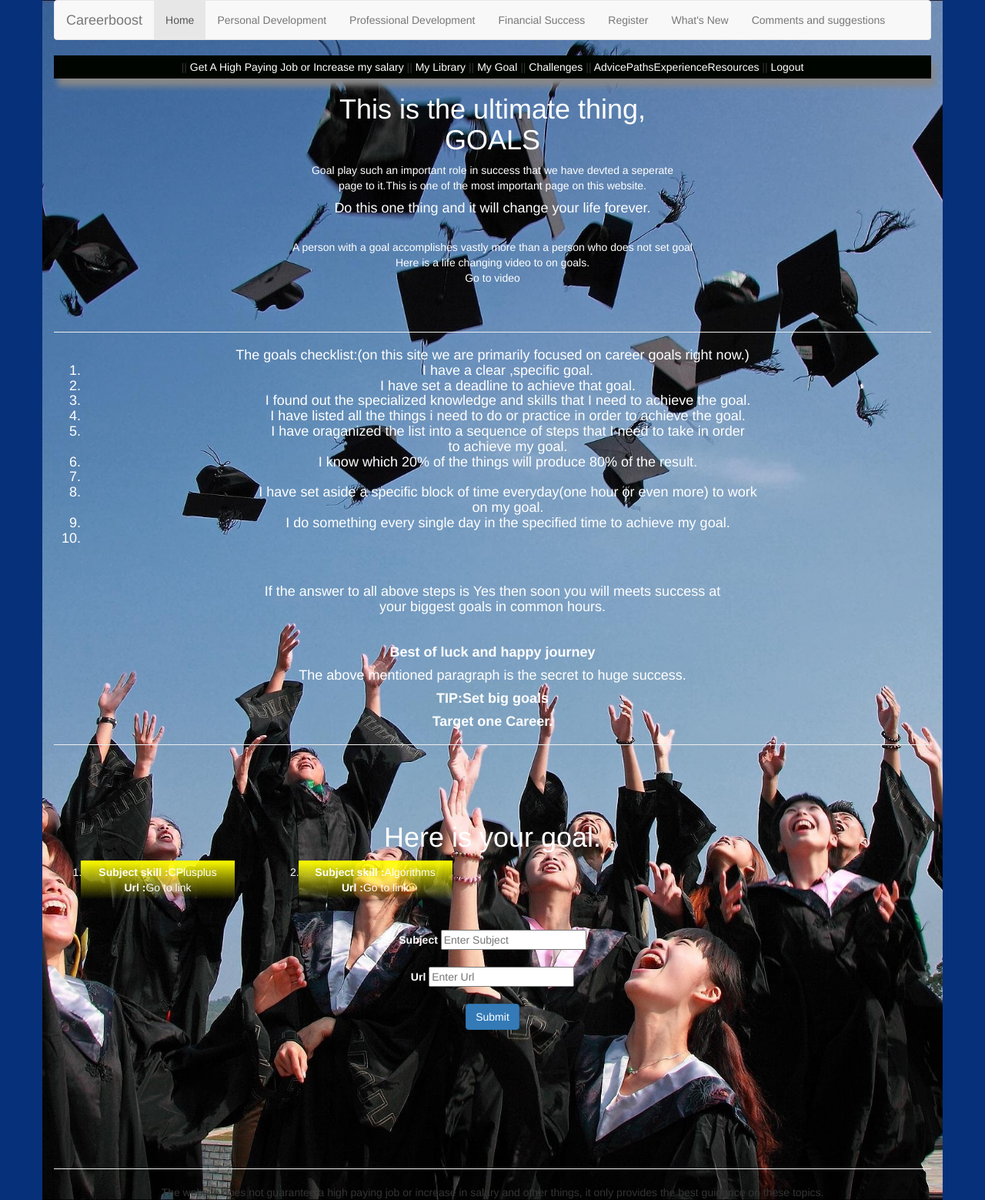
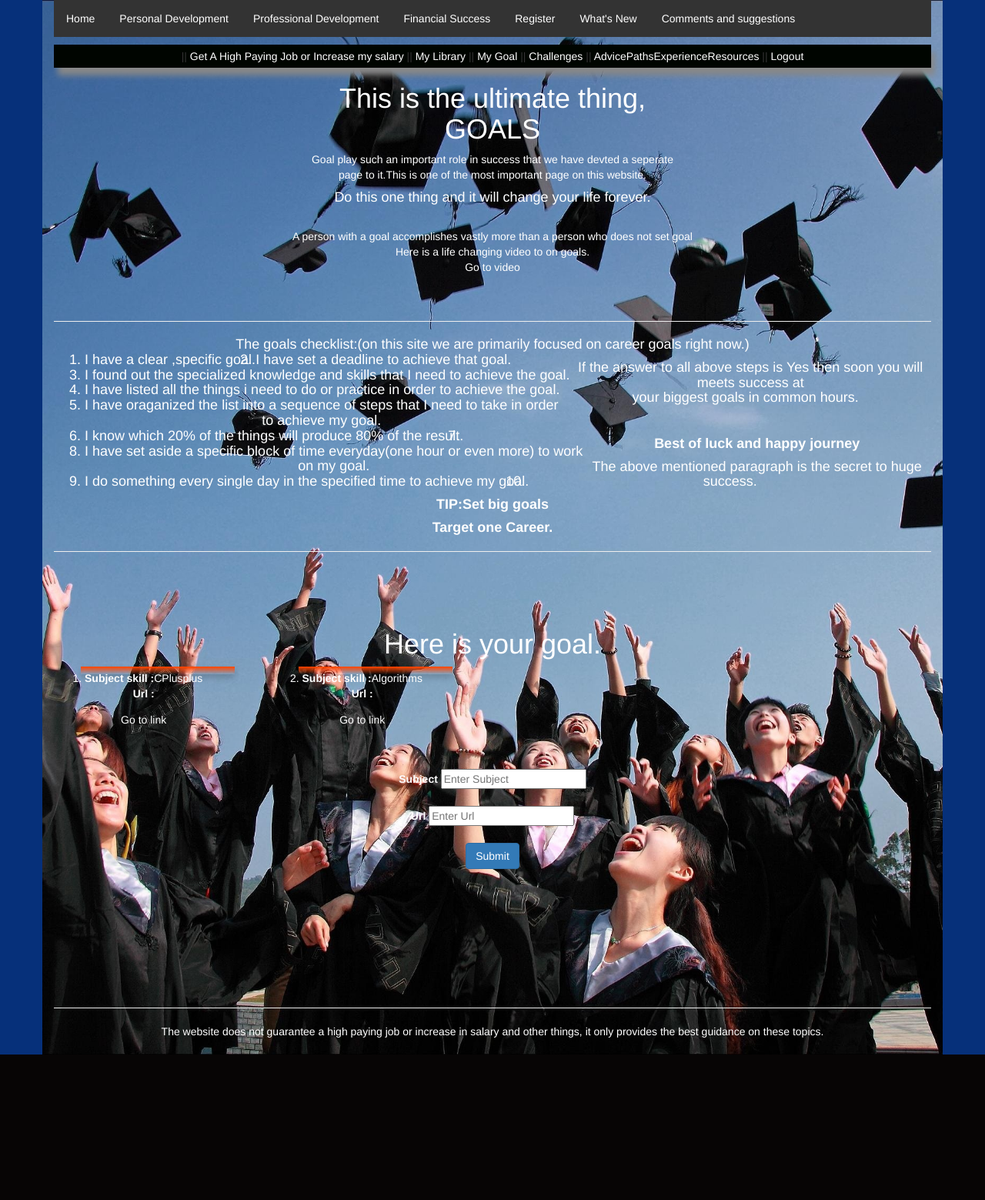
Before and after one commit to kp1311/TheWebsite, a Django app: page /FirstApp/MyGoal/ in a window 1280 px wide. Shown: the whole page at 77% size. After the commit the page ends 1370 px from the top, so only its background shows below. Run offline with Django 3.2, Linux system fonts and the light colour scheme; a user stored in the database is signed in; data comes from the database, SQL or seed files in the repository; both versions use the stored data as it was after the commit; some libraries are stand-ins or nearby versions.

Commit message:
commit 9.1 final look

```diff
--- a/static/css/mystyle.css
+++ b/static/css/mystyle.css
@@ -23,6 +23,7 @@
 a:visited {
   color: #07F5E3  ;
 }
+
 
 .card7 : a:link,a:visited {
   color:red;
@@ -123,9 +124,9 @@
 }
 
 .button {
+   border: 2px solid white;
+  background-color: #2F2DEA;
 
-  background-color: #2F2DEA;
-  border: none;
   color: white;
   padding: 5px 15px;
   text-align: center;
@@ -202,7 +203,7 @@
   width: 200px;
   height: auto;
 
-  background-image: linear-gradient(to top, rgba(255,0,0,0), rgba(255,255,0,1));
+  background-image: linear-gradient(to top, rgba(255,0,0,0), rgba(255,69,0,1));
 }
 .card5 {
   box-shadow: 0 4px 8px 0 rgba(0, 0, 0, 0.2); /* this adds the "card" effect */
@@ -213,7 +214,7 @@
   width: 200px;
   height: auto;
 
-  background-image: linear-gradient(to top, rgba(255,0,0,0), rgba(255,255,0,1));
+  background-image: linear-gradient(to top, rgba(255,0,0,0), rgba(255,69,0,1));
 }
 
 .card6 {
@@ -225,7 +226,7 @@
   width: 200px;
   height: auto;
 
-  background-image: linear-gradient(to top, rgba(255,0,0,0), rgba(255,255,0,1));
+  background-image: linear-gradient(to top, rgba(255,0,0,0), rgba(255,69,0,1));
 }
 
 /* Responsive columns - one column layout (vertical) on small screens */
@@ -265,7 +266,7 @@
   width: 200px;
   height: auto;
 
-  background-image: linear-gradient(to top, rgba(255,0,0,0), rgba(255,255,0,1));
+  background-image: linear-gradient(to top, rgba(255,0,0,0), rgba(255,69,0,1));
 }
 .card9 {
   box-shadow: 0 4px 8px 0 rgba(0, 0, 0, 0.2); /* this adds the "card" effect */
@@ -281,3 +282,27 @@
 .white{
 color:white;
 }
+
+ul {
+  list-style-type: none;
+  margin: 0;
+  padding: 0;
+  overflow: hidden;
+  background-color: #333;
+}
+
+li {
+  float: left;
+}
+
+li a {
+  display: block;
+  color: white;
+  text-align: center;
+  padding: 14px 16px;
+  text-decoration: none;
+}
+
+li a:hover {
+  background-color:lightgreen;
+}
--- a/templates/FirstApp/Backup.html
+++ b/templates/FirstApp/Backup.html
@@ -3,7 +3,7 @@
   <div class="white">  Know about a good resource that you dont find on our website,<br>
     Add it to the Website.<br><br></div>
 
-  <a href="{% url 'FirstApp:AddResource' %}">Add a resource</a><br><br>
+<div class="orange">  <a href="{% url 'FirstApp:AddResource' %}">Add a resource</a><br><br></div>
 <div class="row">
   <ol>
 
--- a/templates/FirstApp/Bank_Po.html
+++ b/templates/FirstApp/Bank_Po.html
@@ -3,7 +3,7 @@
 <div class="white">Know about a good resource that you dont find on our website,<br>
     Add it to the Website.<br><br></div>
 
-  <a href="{% url 'FirstApp:AddResource' %}">Add a resource</a><br><br>
+  <div class="orange"><a href="{% url 'FirstApp:AddResource' %}">Add a resource</a><br><br></div>
 <div class="row">
   <ol>
 
--- a/templates/FirstApp/Base.html
+++ b/templates/FirstApp/Base.html
@@ -17,14 +17,9 @@
 <div id="header">
 <div class="container" style="background-color: rgba(255, 255, 255, 0.30)">
 
-<nav class="navbar navbar-default">
+<ul>
 
-    <div class="navbar-header">
-      <a class="navbar-brand" href="#">Careerboost</a>
-    </div>
-    <ul class="nav navbar-nav">
-
-      <li class="active"><a href="{% url 'index' %}">Home</a></li>
+      <li ><a href="{% url 'index' %}">Home</a></li>
      <li><a href="{% url 'FirstApp:Personal_Development' %}">Personal Development</a></li>
      <li><a href="{% url 'FirstApp:Professional_Development' %}">Professional Development</a></li>
      <li><a href="{% url 'FirstApp:Financial_Success' %}">Financial Success</a></li>
@@ -33,7 +28,7 @@
               <li><a href="{% url 'FirstApp:CommentsAndSuggestions' %}">Comments and suggestions</a></li>
             </ul>
 
-           </nav>
+
 
 
 <div class="menu">
@@ -89,7 +84,7 @@
 <br>
 <hr>
 
-The website does not guarantee a high paying job or increase in salary and other things, it only provides the best guidance on these topics.
+<div class="white">The website does not guarantee a high paying job or increase in salary and other things, it only provides the best guidance on these topics.</div>
 <br>
 
 </div>
--- a/templates/FirstApp/Brian_Tracy.html
+++ b/templates/FirstApp/Brian_Tracy.html
@@ -3,7 +3,7 @@
 
 {%block Body_Block%}<br><br>
   <div class="white">  Know a good Personal Development Resource that you can't find on the website,Add it to the website.</divs>
-  <br><br><a href="{% url 'FirstApp:Add_Personal_Development_Resource' %}">Add a resource</a>
+<div class="orange">  <br><br><a href="{% url 'FirstApp:Add_Personal_Development_Resource' %}">Add a resource</a></div>
 <br><br>
 <div class="row">
 <ol>
--- a/templates/FirstApp/Business.html
+++ b/templates/FirstApp/Business.html
@@ -3,7 +3,7 @@
   <div class="white">  Know about a good resource that you dont find on our website,<br>
     Add it to the Website.<br><br></div>
 
-  <a href="{% url 'FirstApp:AddResource' %}">Add a resource</a><br><br>
+  <div class="orange"><a href="{% url 'FirstApp:AddResource' %}">Add a resource</a><br><br></div>
 <div class="row">
   <ol>
 
```
Also changed, not shown: templates/FirstApp/Challenge.html (+1 -29 lines), db.sqlite3.
